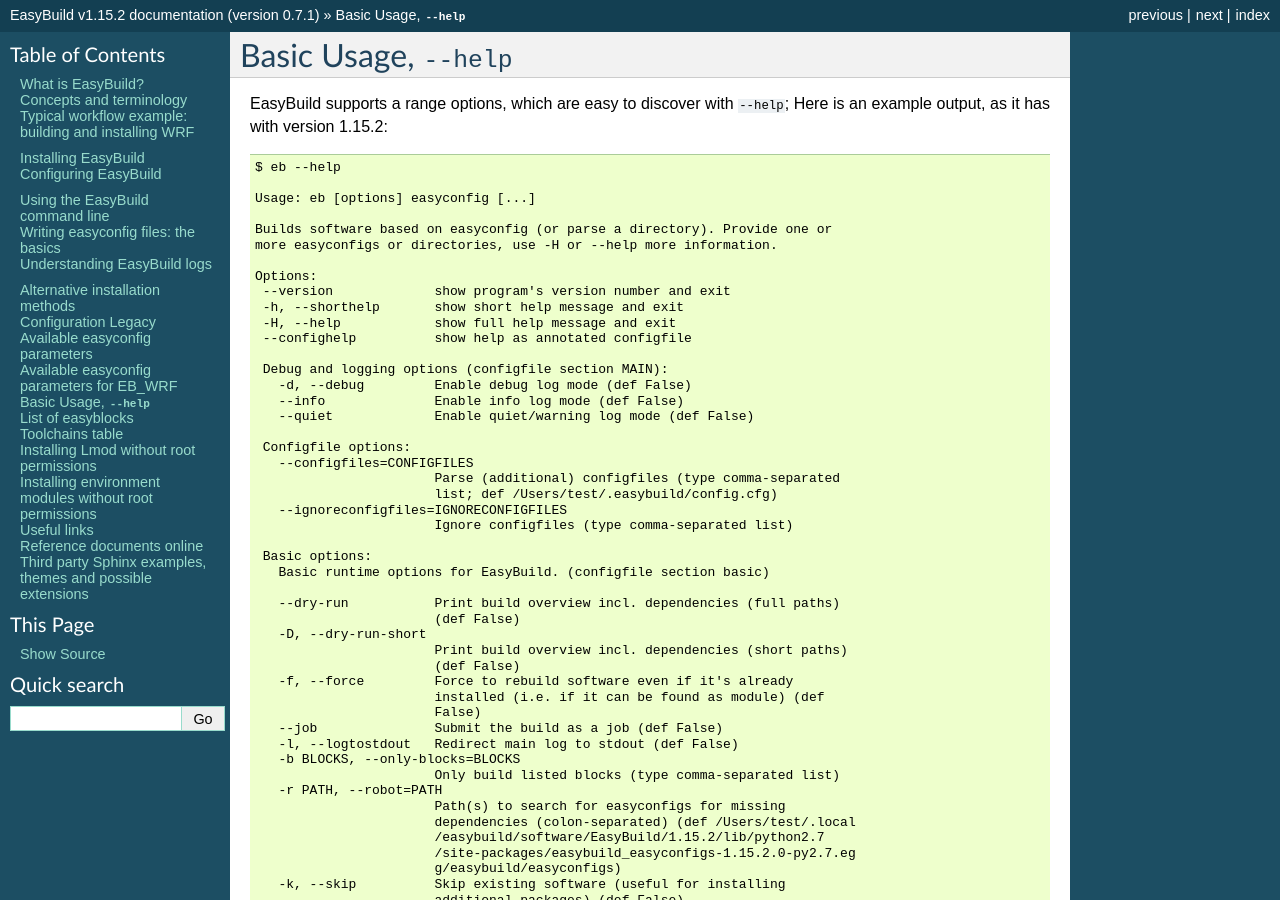
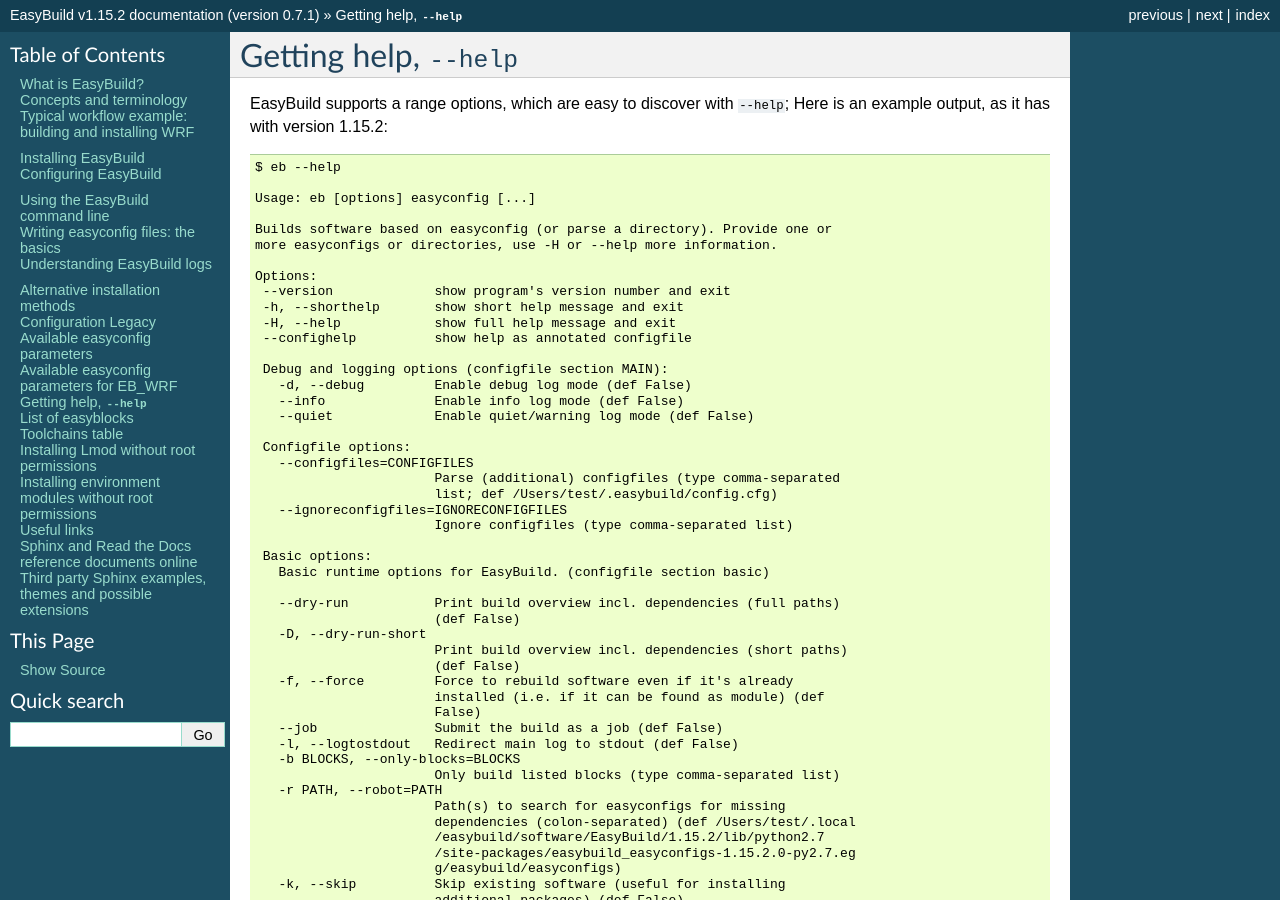
Before and after one commit to easybuilders/easybuild, a Sphinx documentation site: the page built from docs/eb_help.rst, in a window 1280 px wide and 900 px high. Built offline with Sphinx 7.4.7, drawn with Linux system fonts in a browser that asks for light colours; some of the changed text lies outside the part shown.

Commit message:
fix section titles

```diff
--- a/docs/Useful_links.rst
+++ b/docs/Useful_links.rst
@@ -9,8 +9,8 @@
 * http://johnmacfarlane.net/pandoc/try/?text=%0A&from=markdown_github&to=rst
 * http://rst.ninjs.org
 
-Reference documents online
-==========================
+Sphinx and Read the Docs reference documents online
+===================================================
 
 * https://github.com/rtfd/readthedocs.org
 * http://docutils.sourceforge.net/docs/ref/rst/restructuredtext.html
--- a/docs/eb_help.rst
+++ b/docs/eb_help.rst
@@ -1,8 +1,8 @@
 
 .. _basic_usage_help:
 
-Basic Usage, ``--help``
-=======================
+Getting help, ``--help``
+========================
 
 EasyBuild supports a range options, which are easy to discover with ``--help``;
 Here is an example output, as it has with version |version|:
```
